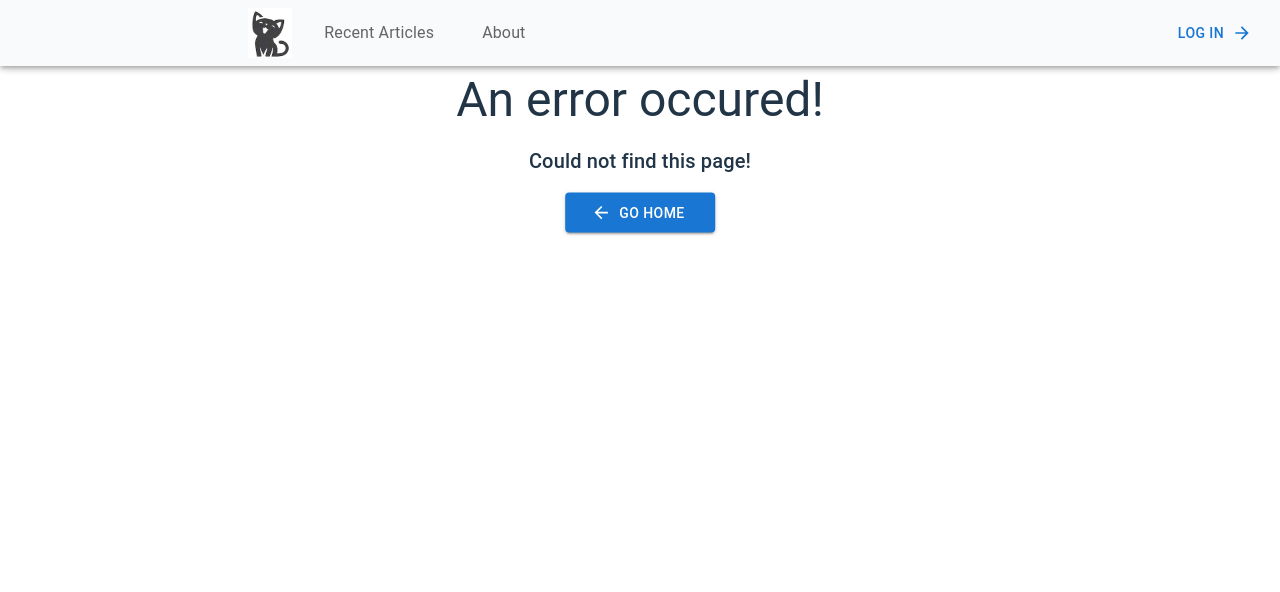
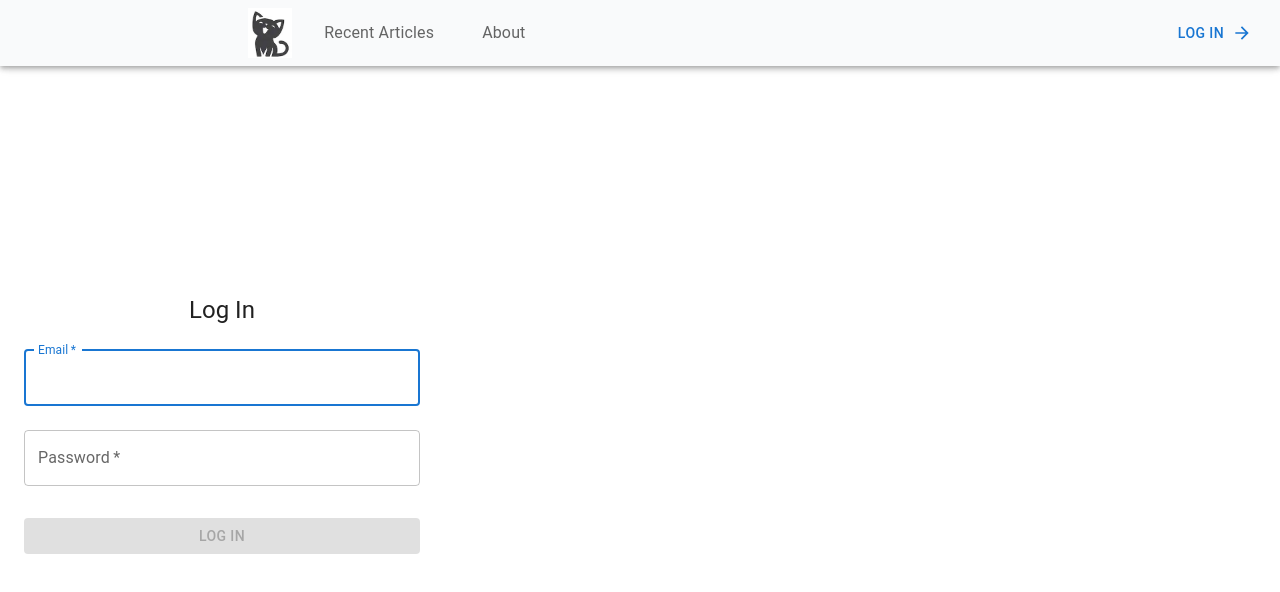
Before and after one commit to oxanakraynova/cat-blog, a React (Vite) app: page /login in a window 1280 px wide. Shown: the top 592 px of the page. Built offline with nearby package versions, Linux system fonts and the light colour scheme.

Commit message:
Created login page

```diff
--- a/src/components/Articles/ArticleList.tsx
+++ b/src/components/Articles/ArticleList.tsx
@@ -1,10 +1,10 @@
 import { Grid } from "@mui/material";
 import articleList from "./articleList.json";
-import CustomCard from "./CustomCard";
+import PostCard from "../UI/PostCard";
 
 function ArticleList() {
   const currentArticleList = articleList.map((article: any) => (
-    <CustomCard
+    <PostCard
       id={article.id}
       key={article.id}
       image={article.image}
--- /dev/null
+++ b/src/components/Auth/LoginForm.tsx
@@ -0,0 +1,133 @@
+import * as React from "react";
+import Button from "@mui/material/Button";
+import CssBaseline from "@mui/material/CssBaseline";
+import TextField from "@mui/material/TextField";
+import Box from "@mui/material/Box";
+import Typography from "@mui/material/Typography";
+import Container from "@mui/material/Container";
+import { NavLink } from "react-router-dom";
+import { useState } from "react";
+import { FormHelperText } from "@mui/material";
+
+export default function LoginForm() {
+  const [enteredEmail, setEnteredEmail] = useState("");
+  const [enteredEmailTouched, setEnteredEmailTouched] = useState(false);
+
+  const [enteredPassword, setEnteredPassword] = useState("");
+  const [enteredPasswordTouched, setEnteredPasswordTouched] = useState(false);
+
+  const enteredEmailIsValid = enteredEmail !== "";
+  const emailInputIsInvalid = !enteredEmailIsValid && enteredEmailTouched;
+
+  const enteredPasswordIsValid = enteredPassword !== "";
+  const passwordInputIsInvalid =
+    !enteredPasswordIsValid && enteredPasswordTouched;
+
+  let formIsValid = false;
+  if (enteredEmailIsValid && enteredPasswordIsValid) {
+    formIsValid = true;
+  }
+
+  const emailInputChangeHandler = (
+    event: React.ChangeEvent<HTMLInputElement>
+  ) => {
+    setEnteredEmail(event.target.value);
+  };
+
+  const emailInputBlurHandler = (_event: React.FocusEvent) => {
+    setEnteredEmailTouched(true);
+  };
+
+  const passwordInputChangeHandler = (
+    event: React.ChangeEvent<HTMLInputElement>
+  ) => {
+    setEnteredPassword(event.target.value);
+  };
+
+  const passwordInputBlurHandler = (_event: React.FocusEvent) => {
+    setEnteredPasswordTouched(true);
+  };
+
+  const handleSubmit = (event: React.FormEvent<HTMLFormElement>) => {
+    event.preventDefault();
+
+    if (enteredEmailIsValid) {
+      return;
+    }
+
+    setEnteredPasswordTouched(true);
+
+    if (enteredPasswordIsValid) {
+      return;
+    }
+
+    const data = new FormData(event.currentTarget);
+    console.log({
+      username: data.get("username"),
+      password: data.get("password"),
+    });
+  };
+
+  return (
+    <Container component="main" maxWidth="xs">
+      <CssBaseline />
+      <Box
+        sx={{
+          marginTop: 8,
+          display: "flex",
+          flexDirection: "column",
+          alignItems: "center",
+        }}
+      >
+        <Typography component="h1" variant="h5">
+          Log In
+        </Typography>
+        <Box component="form" onSubmit={handleSubmit} noValidate sx={{ mt: 1 }}>
+          <TextField
+            margin="normal"
+            required
+            fullWidth
+            id="email"
+            label="Email"
+            name="email"
+            autoComplete="email"
+            autoFocus
+            onChange={emailInputChangeHandler}
+            onBlur={emailInputBlurHandler}
+            error={emailInputIsInvalid}
+          />
+          {emailInputIsInvalid && (
+            <FormHelperText error>Email must not be empty!</FormHelperText>
+          )}
+          <TextField
+            margin="normal"
+            required
+            fullWidth
+            name="password"
+            label="Password"
+            type="password"
+            id="password"
+            autoComplete="current-password"
+            onChange={passwordInputChangeHandler}
+            onBlur={passwordInputBlurHandler}
+            error={passwordInputIsInvalid}
+          />
+          {passwordInputIsInvalid && (
+            <FormHelperText error>Password must not be empty!</FormHelperText>
+          )}
+          <Button
+            type="submit"
+            fullWidth
+            variant="contained"
+            sx={{ mt: 3, mb: 2 }}
+            to="/orders/"
+            component={NavLink}
+            disabled={!formIsValid}
+          >
+            Log In
+          </Button>
+        </Box>
+      </Box>
+    </Container>
+  );
+}
--- a/src/components/MainNavigation.tsx
+++ b/src/components/MainNavigation.tsx
@@ -42,7 +42,7 @@ const MainNavigation = () => {
 
               <ListItemButton
                 component={NavLink}
-                to="/"
+                to="/articles"
                 sx={{
                   textAlign: "center",
                   color: "text.secondary",
@@ -71,6 +71,8 @@ const MainNavigation = () => {
               variant="text"
               sx={{ marginLeft: "auto" }}
               endIcon={<ArrowForwardIcon />}
+              component={NavLink}
+              to="/login"
             >
               Log in
             </Button>
--- a/src/components/Articles/CustomCard.tsx
+++ b/src/components/UI/PostCard.tsx
@@ -9,7 +9,8 @@ import {
   Stack,
   Button,
 } from "@mui/material";
-import getImageByFilename from "./ImagesList";
+import { Link } from "react-router-dom";
+import getImageByFilename from "../Articles/ImagesList";
 
 type ArticleProps = {
   id: string;
@@ -21,7 +22,7 @@ type ArticleProps = {
   comments: string;
 };
 
-function CustomCard(article: ArticleProps) {
+function PostCard(article: ArticleProps) {
   return (
     <>
       <Grid item xs={12} key={article.id}>
@@ -77,7 +78,9 @@ function CustomCard(article: ArticleProps) {
               </Typography>
               <CardActions>
                 <Stack direction="row" spacing={2} alignItems="center">
-                  <Button variant="text">Read whole article</Button>
+                  <Link to={`/articles/${article.id}`}>
+                    <Button variant="text">Read whole article</Button>
+                  </Link>
                   <Typography
                     variant="subtitle2"
                     color="text.secondary"
@@ -95,4 +98,4 @@ function CustomCard(article: ArticleProps) {
   );
 }
 
-export default CustomCard;
+export default PostCard;
--- a/src/components/pages/Home.tsx
+++ b/src/components/pages/Articles.tsx
@@ -1,7 +1,7 @@
 import { Container, Typography } from "@mui/material";
 import ArticleList from "../Articles/ArticleList";
 
-function HomePage() {
+function ArticlesPage() {
   return (
     <>
       <Container maxWidth="lg">
@@ -23,4 +23,4 @@ function HomePage() {
   );
 }
 
-export default HomePage;
+export default ArticlesPage;
--- a/src/components/pages/Error.tsx
+++ b/src/components/pages/Error.tsx
@@ -24,7 +24,7 @@ function ErrorPage() {
         </Typography>
         <Box m={2} display="flex" justifyContent="center" alignItems="center">
           <Button
-            to="../"
+            to="/articles"
             component={NavLink}
             variant="contained"
             color="primary"
--- /dev/null
+++ b/src/components/pages/Login.tsx
@@ -0,0 +1,14 @@
+import { Box } from "@mui/material";
+import LoginForm from "../Auth/LoginForm";
+
+function LoginPage() {
+  return (
+    <>
+      <Box sx={{ width: "100%", maxWidth: 500 }}>
+        <LoginForm />
+      </Box>
+    </>
+  );
+}
+
+export default LoginPage;
```
Also changed, not shown: src/App.tsx (+9 -4 lines).
